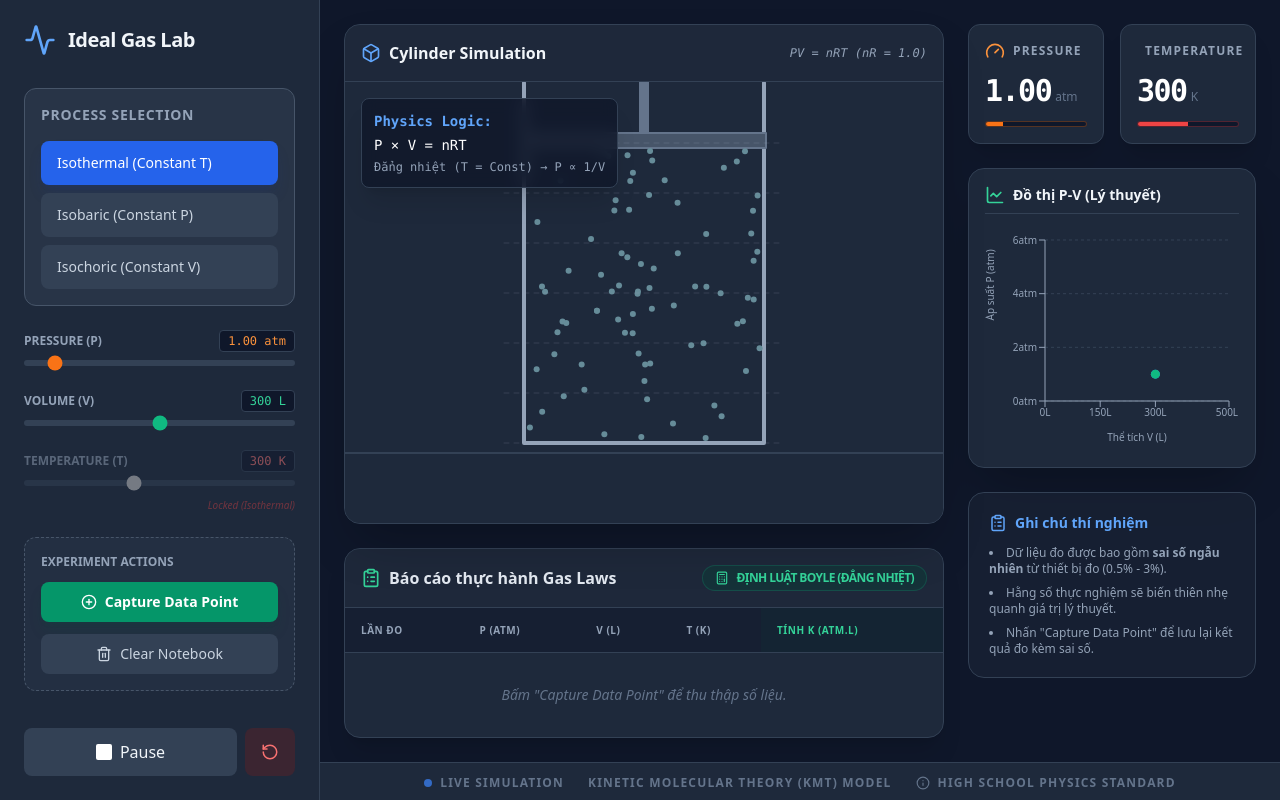
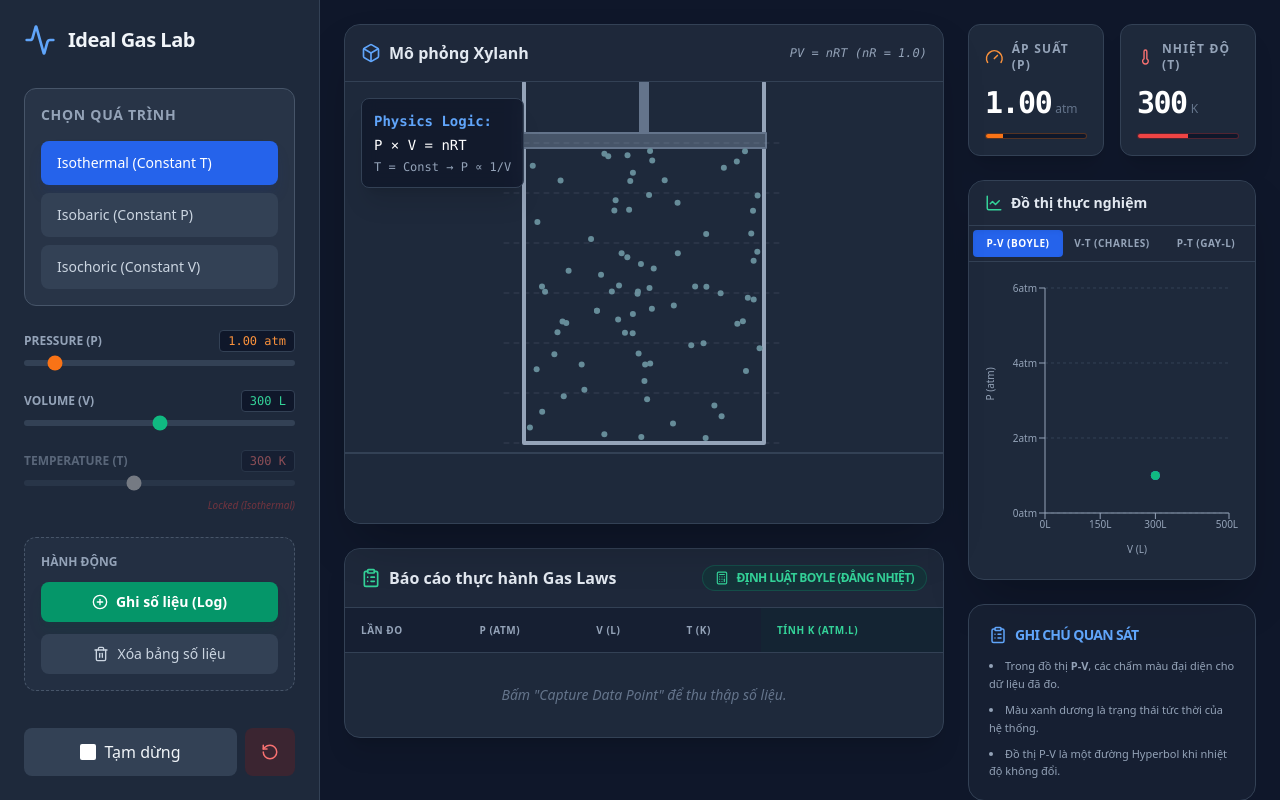
Before and after one commit to TRANHUUTHINH28/3DLCHATKHI, a React (Vite) app: page / in a window 1280 px wide. Built offline with nearby package versions, Linux system fonts and the light colour scheme.

Commit message:
Update App.tsx

```diff
--- a/App.tsx
+++ b/App.tsx
@@ -28,6 +28,8 @@ import SidebarControls from './components/SidebarControls';
 import GaugeDisplay from './components/GaugeDisplay';
 import LabNotebook from './components/LabNotebook';
 
+type GraphType = 'PV' | 'VT' | 'PT';
+
 const App: React.FC = () => {
   const [state, setState] = useState<GasState>({
     pressure: 1.0,
@@ -37,6 +39,7 @@ const App: React.FC = () => {
   });
 
   const [mode, setMode] = useState<ProcessMode>(ProcessMode.ISOTHERMAL);
+  const [activeGraph, setActiveGraph] = useState<GraphType>('PV');
   const [history, setHistory] = useState<GraphPoint[]>([]);
   const [logs, setLogs] = useState<GraphPoint[]>([]);
   const [isPaused, setIsPaused] = useState(false);
@@ -75,38 +78,31 @@ const App: React.FC = () => {
         setHistory(prev => {
           const newPoint = { p: state.pressure, v: state.volume, t: state.temperature };
           const last = prev[prev.length - 1];
-          if (!last || Math.abs(last.p - newPoint.p) > 0.01 || Math.abs(last.v - newPoint.v) > 1) {
+          // Sensitivity check to avoid overwhelming Recharts with identical points
+          if (!last || Math.abs(last.p - newPoint.p) > 0.01 || Math.abs(last.v - newPoint.v) > 1 || Math.abs(last.t - newPoint.t) > 1) {
              const updated = [...prev, newPoint];
-             return updated.slice(-50);
+             return updated.slice(-100);
           }
           return prev;
         });
       }
-    }, 200);
+    }, 100);
     return () => clearInterval(timer);
   }, [state, isPaused]);
 
-  // Function to simulate real-world measurement error
   const captureState = () => {
     const addNoise = (val: number, percent: number) => {
       const noise = val * (percent / 100) * (Math.random() * 2 - 1);
       return val + noise;
     };
 
-    // 1. Calculate noisy readings for measurement error
     let p = addNoise(state.pressure, 2.5);
     let v = state.volume + (Math.random() * 6 - 3);
     let t = state.temperature + (Math.random() * 4 - 2);
 
-    // 2. IMPORTANT: In an "iso-" process, the fixed parameter must be EXACTLY constant
-    // across all logs because the experimental setup fixes it.
-    if (mode === ProcessMode.ISOTHERMAL) {
-      t = state.temperature; // T is fixed
-    } else if (mode === ProcessMode.ISOBARIC) {
-      p = state.pressure;    // P is fixed
-    } else if (mode === ProcessMode.ISOCHORIC) {
-      v = state.volume;      // V is fixed
-    }
+    if (mode === ProcessMode.ISOTHERMAL) t = state.temperature;
+    else if (mode === ProcessMode.ISOBARIC) p = state.pressure;
+    else if (mode === ProcessMode.ISOCHORIC) v = state.volume;
 
     setLogs(prev => [...prev, {
       p: Math.max(0.01, p),
@@ -128,9 +124,64 @@ const App: React.FC = () => {
     setLogs([]);
   };
 
+  const renderActiveChart = () => {
+    switch (activeGraph) {
+      case 'PV':
+        return (
+          <ScatterChart margin={{ top: 10, right: 10, bottom: 20, left: 0 }}>
+            <CartesianGrid strokeDasharray="3 3" stroke="#334155" vertical={false} />
+            <XAxis
+              type="number" dataKey="v" name="Volume" unit="L" stroke="#94a3b8" fontSize={10} domain={[0, 500]}
+              label={{ value: 'V (L)', position: 'insideBottom', offset: -10, fill: '#94a3b8', fontSize: 10 }}
+            />
+            <YAxis
+              type="number" dataKey="p" name="Pressure" unit="atm" stroke="#94a3b8" fontSize={10} domain={[0, 6]}
+              label={{ value: 'P (atm)', angle: -90, position: 'insideLeft', fill: '#94a3b8', fontSize: 10 }}
+            />
+            <Tooltip contentStyle={{ backgroundColor: '#1e293b', border: 'none', borderRadius: '8px', fontSize: '12px' }} />
+            <Scatter name="Dữ liệu" data={history} fill="#10b981" />
+            <Scatter name="Hiện tại" data={[{p: state.pressure, v: state.volume, t: state.temperature}]} fill="#3b82f6" shape="circle" />
+          </ScatterChart>
+        );
+      case 'VT':
+        return (
+          <ScatterChart margin={{ top: 10, right: 10, bottom: 20, left: 0 }}>
+            <CartesianGrid strokeDasharray="3 3" stroke="#334155" vertical={false} />
+            <XAxis
+              type="number" dataKey="t" name="Temperature" unit="K" stroke="#94a3b8" fontSize={10} domain={[0, 600]}
+              label={{ value: 'T (K)', position: 'insideBottom', offset: -10, fill: '#94a3b8', fontSize: 10 }}
+            />
+            <YAxis
+              type="number" dataKey="v" name="Volume" unit="L" stroke="#94a3b8" fontSize={10} domain={[0, 500]}
+              label={{ value: 'V (L)', angle: -90, position: 'insideLeft', fill: '#94a3b8', fontSize: 10 }}
+            />
+            <Tooltip contentStyle={{ backgroundColor: '#1e293b', border: 'none', borderRadius: '8px', fontSize: '12px' }} />
+            <Scatter name="Dữ liệu" data={history} fill="#f43f5e" />
+            <Scatter name="Hiện tại" data={[{p: state.pressure, v: state.volume, t: state.temperature}]} fill="#3b82f6" shape="circle" />
+          </ScatterChart>
+        );
+      case 'PT':
+        return (
+          <ScatterChart margin={{ top: 10, right: 10, bottom: 20, left: 0 }}>
+            <CartesianGrid strokeDasharray="3 3" stroke="#334155" vertical={false} />
+            <XAxis
+              type="number" dataKey="t" name="Temperature" unit="K" stroke="#94a3b8" fontSize={10} domain={[0, 600]}
+              label={{ value: 'T (K)', position: 'insideBottom', offset: -10, fill: '#94a3b8', fontSize: 10 }}
+            />
+            <YAxis
+              type="number" dataKey="p" name="Pressure" unit="atm" stroke="#94a3b8" fontSize={10} domain={[0, 6]}
+              label={{ value: 'P (atm)', angle: -90, position: 'insideLeft', fill: '#94a3b8', fontSize: 10 }}
+            />
+            <Tooltip contentStyle={{ backgroundColor: '#1e293b', border: 'none', borderRadius: '8px', fontSize: '12px' }} />
+            <Scatter name="Dữ liệu" data={history} fill="#f59e0b" />
+            <Scatter name="Hiện tại" data={[{p: state.pressure, v: state.volume, t: state.temperature}]} fill="#3b82f6" shape="circle" />
+          </ScatterChart>
+        );
+    }
+  };
+
   return (
     <div className="flex flex-col lg:flex-row h-screen bg-slate-900 text-slate-100 font-sans overflow-hidden">
-      {/* Sidebar Controls */}
       <div className="w-full lg:w-80 border-r border-slate-700 bg-slate-800 p-6 flex flex-col gap-6 overflow-y-auto shrink-0">
         <div className="flex items-center gap-3 mb-2">
           <Activity className="text-blue-400 w-8 h-8" />
@@ -138,7 +189,7 @@ const App: React.FC = () => {
         </div>
 
         <div className="bg-slate-700/50 p-4 rounded-xl border border-slate-600">
-          <h2 className="text-sm font-semibold text-slate-400 uppercase tracking-wider mb-4">Process Selection</h2>
+          <h2 className="text-sm font-semibold text-slate-400 uppercase tracking-wider mb-4">Chọn quá trình</h2>
           <div className="flex flex-col gap-2">
             {Object.values(ProcessMode).map(m => (
               <button
@@ -146,6 +197,7 @@ const App: React.FC = () => {
                 onClick={() => {
                   setMode(m);
                   setLogs([]);
+                  setHistory([]);
                 }}
                 className={`text-left px-4 py-3 rounded-lg transition-all duration-200 text-sm font-medium ${
                   mode === m
@@ -159,25 +211,21 @@ const App: React.FC = () => {
           </div>
         </div>
 
-        <SidebarControls
-          state={state}
-          mode={mode}
-          onUpdate={updateState}
-        />
+        <SidebarControls state={state} mode={mode} onUpdate={updateState} />
 
         <div className="bg-slate-700/30 p-4 rounded-xl border border-slate-600 border-dashed flex flex-col gap-3">
-          <h3 className="text-xs font-bold text-slate-400 uppercase">Experiment Actions</h3>
+          <h3 className="text-xs font-bold text-slate-400 uppercase">Hành động</h3>
           <button
             onClick={captureState}
             className="flex items-center justify-center gap-2 bg-emerald-600 hover:bg-emerald-500 text-white py-2.5 rounded-lg text-sm font-semibold transition-all shadow-lg shadow-emerald-900/20"
           >
-            <PlusCircle size={16} /> Capture Data Point
+            <PlusCircle size={16} /> Ghi số liệu (Log)
           </button>
           <button
             onClick={clearLogs}
             className="flex items-center justify-center gap-2 bg-slate-700 hover:bg-slate-600 text-slate-300 py-2.5 rounded-lg text-sm font-medium transition-all"
           >
-            <Trash2 size={16} /> Clear Notebook
+            <Trash2 size={16} /> Xóa bảng số liệu
           </button>
         </div>
 
@@ -187,32 +235,24 @@ const App: React.FC = () => {
             className="flex-1 flex items-center justify-center gap-2 bg-slate-700 hover:bg-slate-600 py-3 rounded-lg font-medium transition-colors"
           >
             {isPaused ? <Play size={18} /> : <div className="w-4 h-4 bg-white rounded-sm" />}
-            {isPaused ? 'Resume' : 'Pause'}
+            {isPaused ? 'Tiếp tục' : 'Tạm dừng'}
           </button>
-          <button
-            onClick={resetSimulation}
-            className="flex items-center justify-center gap-2 bg-red-900/30 hover:bg-red-900/50 text-red-400 px-4 py-3 rounded-lg transition-colors"
-          >
+          <button onClick={resetSimulation} className="flex items-center justify-center gap-2 bg-red-900/30 hover:bg-red-900/50 text-red-400 px-4 py-3 rounded-lg transition-colors">
             <RotateCcw size={18} />
           </button>
         </div>
       </div>
 
-      {/* Main Simulation Area */}
       <main className="flex-1 flex flex-col min-h-0 relative overflow-y-auto">
         <div className="p-6 grid grid-cols-1 xl:grid-cols-12 gap-6">
-
-          {/* Top Row: Simulation and Gauges */}
           <div className="xl:col-span-8 flex flex-col gap-6">
             <div className="aspect-video xl:aspect-auto xl:h-[500px] bg-slate-800 rounded-2xl border border-slate-700 shadow-2xl relative overflow-hidden flex flex-col">
               <div className="flex items-center justify-between p-4 border-b border-slate-700 bg-slate-800/50">
                 <div className="flex items-center gap-2">
                   <Box className="text-blue-400" size={20} />
-                  <span className="font-semibold">Cylinder Simulation</span>
+                  <span className="font-semibold text-slate-200">Mô phỏng Xylanh</span>
                 </div>
-                <div className="text-xs text-slate-400 font-mono italic">
-                  PV = nRT (nR = 1.0)
-                </div>
+                <div className="text-xs text-slate-400 font-mono italic">PV = nRT (nR = 1.0)</div>
               </div>
               <div className="flex-1 relative">
                 <GasSimulation state={state} isPaused={isPaused} />
@@ -220,96 +260,64 @@ const App: React.FC = () => {
                   <div className="text-blue-400 mb-1 font-bold">Physics Logic:</div>
                   <div className="text-white">P &times; V = nRT</div>
                   <div className="text-slate-400 text-xs mt-1">
-                    {mode === ProcessMode.ISOTHERMAL && "Đẳng nhiệt (T = Const) → P ∝ 1/V"}
-                    {mode === ProcessMode.ISOBARIC && "Đẳng áp (P = Const) → V ∝ T"}
-                    {mode === ProcessMode.ISOCHORIC && "Đẳng tích (V = Const) → P ∝ T"}
+                    {mode === ProcessMode.ISOTHERMAL && "T = Const → P ∝ 1/V"}
+                    {mode === ProcessMode.ISOBARIC && "P = Const → V ∝ T"}
+                    {mode === ProcessMode.ISOCHORIC && "V = Const → P ∝ T"}
                   </div>
                 </div>
               </div>
             </div>
-
             <LabNotebook logs={logs} mode={mode} />
           </div>
 
-          {/* Right Column: Graphs and Stats */}
           <div className="xl:col-span-4 flex flex-col gap-6">
             <div className="grid grid-cols-2 gap-4">
-              <GaugeDisplay
-                label="Pressure"
-                value={state.pressure.toFixed(2)}
-                unit="atm"
-                icon={<Gauge size={20} className="text-orange-400" />}
-                color="orange"
-                percentage={(state.pressure / 6) * 100}
-              />
-              <GaugeDisplay
-                label="Temperature"
-                value={state.temperature.toFixed(0)}
-                unit="K"
-                icon={<Thermometer size={20} className="text-red-400" />}
-                color="red"
-                percentage={(state.temperature / 600) * 100}
-              />
+              <GaugeDisplay label="Áp suất (P)" value={state.pressure.toFixed(2)} unit="atm" icon={<Gauge size={20} className="text-orange-400" />} color="orange" percentage={(state.pressure / 6) * 100} />
+              <GaugeDisplay label="Nhiệt độ (T)" value={state.temperature.toFixed(0)} unit="K" icon={<Thermometer size={20} className="text-red-400" />} color="red" percentage={(state.temperature / 600) * 100} />
             </div>
 
-            {/* PV Graph */}
-            <div className="bg-slate-800 rounded-2xl border border-slate-700 p-4 flex flex-col shadow-2xl h-[300px]">
-              <div className="flex items-center gap-2 mb-4 border-b border-slate-700 pb-2">
-                <LineChartIcon className="text-emerald-400" size={20} />
-                <span className="font-semibold text-sm">Đồ thị P-V (Lý thuyết)</span>
+            <div className="bg-slate-800 rounded-2xl border border-slate-700 flex flex-col shadow-2xl overflow-hidden h-[400px]">
+              <div className="flex flex-col border-b border-slate-700 bg-slate-800/50">
+                <div className="flex items-center gap-2 px-4 py-3 border-b border-slate-700">
+                  <LineChartIcon className="text-emerald-400" size={18} />
+                  <span className="font-semibold text-sm text-slate-200">Đồ thị thực nghiệm</span>
+                </div>
+                <div className="flex p-1 gap-1">
+                  {(['PV', 'VT', 'PT'] as GraphType[]).map(type => (
+                    <button
+                      key={type}
+                      onClick={() => setActiveGraph(type)}
+                      className={`flex-1 py-1.5 text-[10px] font-bold rounded uppercase tracking-wider transition-all ${
+                        activeGraph === type
+                        ? 'bg-blue-600 text-white shadow-inner'
+                        : 'text-slate-400 hover:bg-slate-700 hover:text-slate-200'
+                      }`}
+                    >
+                      {type === 'PV' ? 'P-V (Boyle)' : type === 'VT' ? 'V-T (Charles)' : 'P-T (Gay-L)'}
+                    </button>
+                  ))}
+                </div>
               </div>
-              <div className="flex-1">
+              <div className="flex-1 p-4">
                 <ResponsiveContainer width="100%" height="100%">
-                  <ScatterChart margin={{ top: 10, right: 10, bottom: 20, left: 0 }}>
-                    <CartesianGrid strokeDasharray="3 3" stroke="#334155" vertical={false} />
-                    <XAxis
-                      type="number"
-                      dataKey="v"
-                      name="Volume"
-                      unit="L"
-                      stroke="#94a3b8"
-                      fontSize={10}
-                      domain={[0, 500]}
-                      label={{ value: 'Thể tích V (L)', position: 'insideBottom', offset: -10, fill: '#94a3b8', fontSize: 10 }}
-                    />
-                    <YAxis
-                      type="number"
-                      dataKey="p"
-                      name="Pressure"
-                      unit="atm"
-                      stroke="#94a3b8"
-                      fontSize={10}
-                      domain={[0, 6]}
-                      label={{ value: 'Áp suất P (atm)', angle: -90, position: 'insideLeft', fill: '#94a3b8', fontSize: 10 }}
-                    />
-                    <Tooltip
-                      contentStyle={{ backgroundColor: '#1e293b', border: 'none', borderRadius: '8px', fontSize: '12px' }}
-                      cursor={{ strokeDasharray: '3 3' }}
-                    />
-                    <Scatter name="State Points" data={history} fill="#10b981" />
-                    <Scatter name="Current State" data={[{p: state.pressure, v: state.volume}]} fill="#3b82f6" shape="circle" line={false} />
-                  </ScatterChart>
+                  {renderActiveChart()}
                 </ResponsiveContainer>
               </div>
             </div>
 
             <div className="bg-slate-800/50 rounded-2xl border border-slate-700 p-5 flex flex-col gap-3">
-              <h3 className="text-sm font-bold flex items-center gap-2 text-blue-400">
-                <ClipboardList size={18} /> Ghi chú thí nghiệm
+              <h3 className="text-sm font-bold flex items-center gap-2 text-blue-400 uppercase tracking-tighter">
+                <ClipboardList size={18} /> Ghi chú quan sát
               </h3>
-              <ul className="text-xs text-slate-400 space-y-2 list-disc list-inside">
-                <li>Dữ liệu đo được bao gồm <b>sai số ngẫu nhiên</b> từ thiết bị đo (0.5% - 3%).</li>
-                <li>Hằng số thực nghiệm sẽ biến thiên nhẹ quanh giá trị lý thuyết.</li>
-                <li>Nhấn "Capture Data Point" để lưu lại kết quả đo kèm sai số.</li>
+              <ul className="text-[11px] text-slate-400 space-y-2 list-disc list-inside leading-relaxed">
+                <li>Trong đồ thị <b>{activeGraph === 'PV' ? 'P-V' : activeGraph === 'VT' ? 'V-T' : 'P-T'}</b>, các chấm màu đại diện cho dữ liệu đã đo.</li>
+                <li>Màu xanh dương là trạng thái tức thời của hệ thống.</li>
+                <li>{activeGraph === 'PV' && "Đồ thị P-V là một đường Hyperbol khi nhiệt độ không đổi."}
+                    {activeGraph === 'VT' && "Đồ thị V-T là đường thẳng đi qua gốc tọa độ khi áp suất không đổi."}
+                    {activeGraph === 'PT' && "Đồ thị P-T là đường thẳng đi qua gốc tọa độ khi thể tích không đổi."}</li>
               </ul>
             </div>
           </div>
-        </div>
-
-        <div className="bg-slate-800 border-t border-slate-700 p-3 mt-auto flex items-center justify-center gap-6 text-xs text-slate-500 uppercase tracking-widest font-bold shrink-0">
-           <div className="flex items-center gap-2"><div className="w-2 h-2 rounded-full bg-blue-500 animate-pulse"></div> Live Simulation</div>
-           <div className="flex items-center gap-2">Kinetic Molecular Theory (KMT) Model</div>
-           <div className="flex items-center gap-2"><Info size={14} /> High School Physics Standard</div>
         </div>
       </main>
     </div>
```
